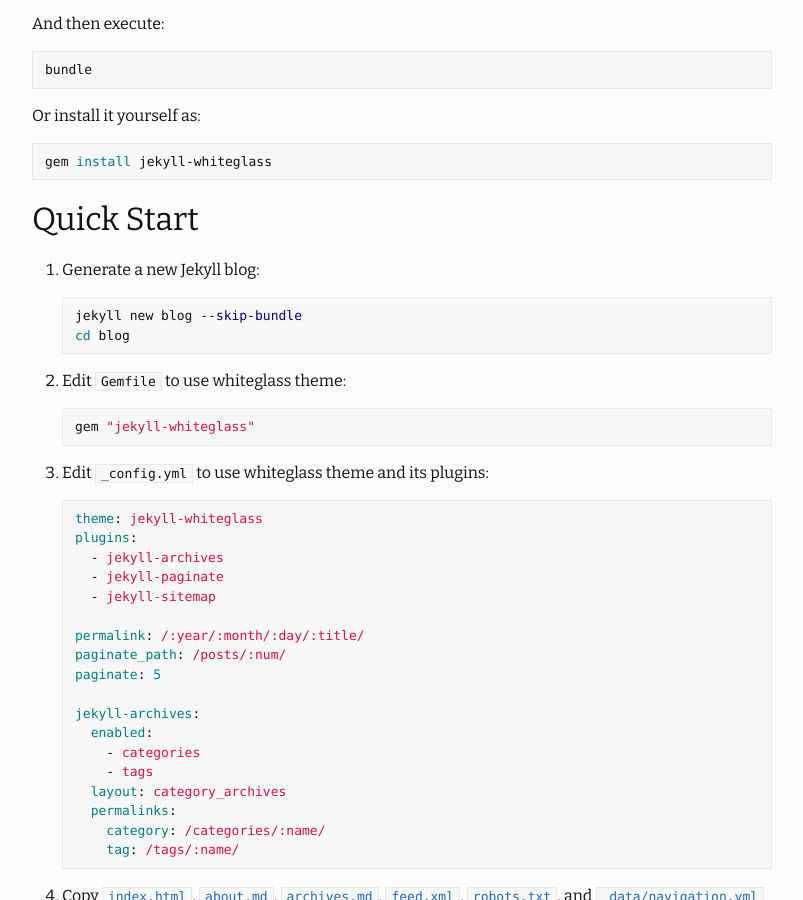
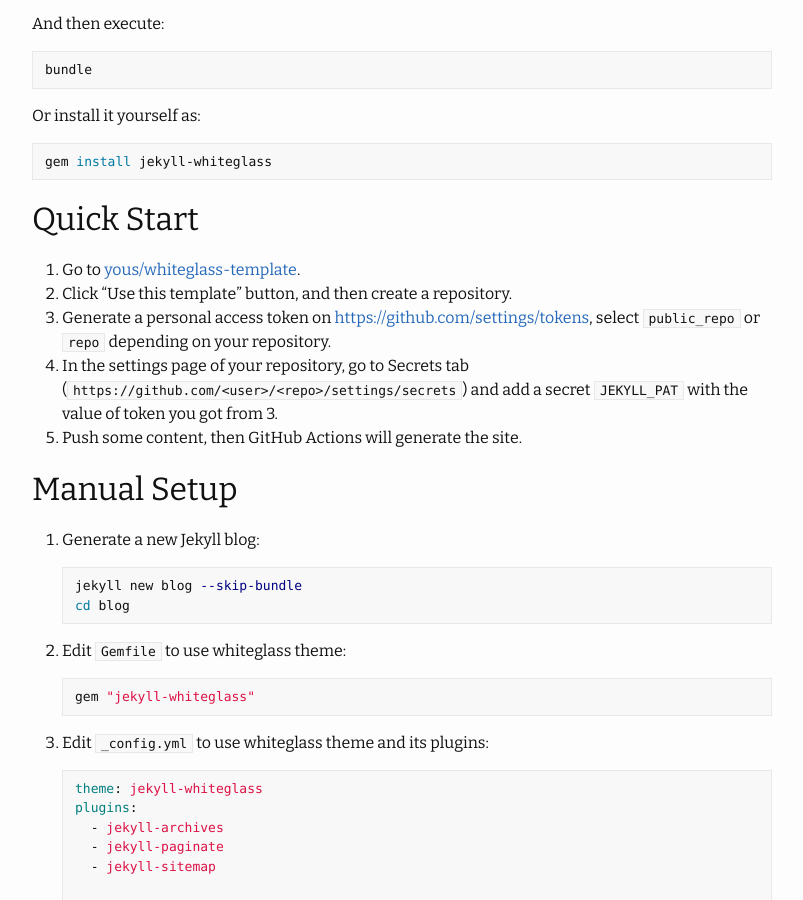
Before and after one commit to yous/whiteglass, a Jekyll site: the page built from about.md, in a window 1280 px wide and 900 px high, scrolled down 431 px. Shown: the whole window, without its empty margins (238-1041 px from the left). Built offline with Jekyll 4.4.1, drawn with Linux system fonts in a browser that asks for light colours.

Commit message:
Rewrite Quick Start section with whiteglass-template

````diff
--- a/about.md
+++ b/about.md
@@ -33,6 +33,17 @@
 ```
 
 ## Quick Start
+
+1. Go to [yous/whiteglass-template](https://github.com/yous/whiteglass-template).
+2. Click "Use this template" button, and then create a repository.
+3. Generate a personal access token on <https://github.com/settings/tokens>,
+   select `public_repo` or `repo` depending on your repository.
+4. In the settings page of your repository, go to Secrets tab
+   (`https://github.com/<user>/<repo>/settings/secrets`) and add a secret
+   `JEKYLL_PAT` with the value of token you got from 3.
+5. Push some content, then GitHub Actions will generate the site.
+
+## Manual Setup
 
 1. Generate a new Jekyll blog:
 
````
Also changed, not shown: README.md.
